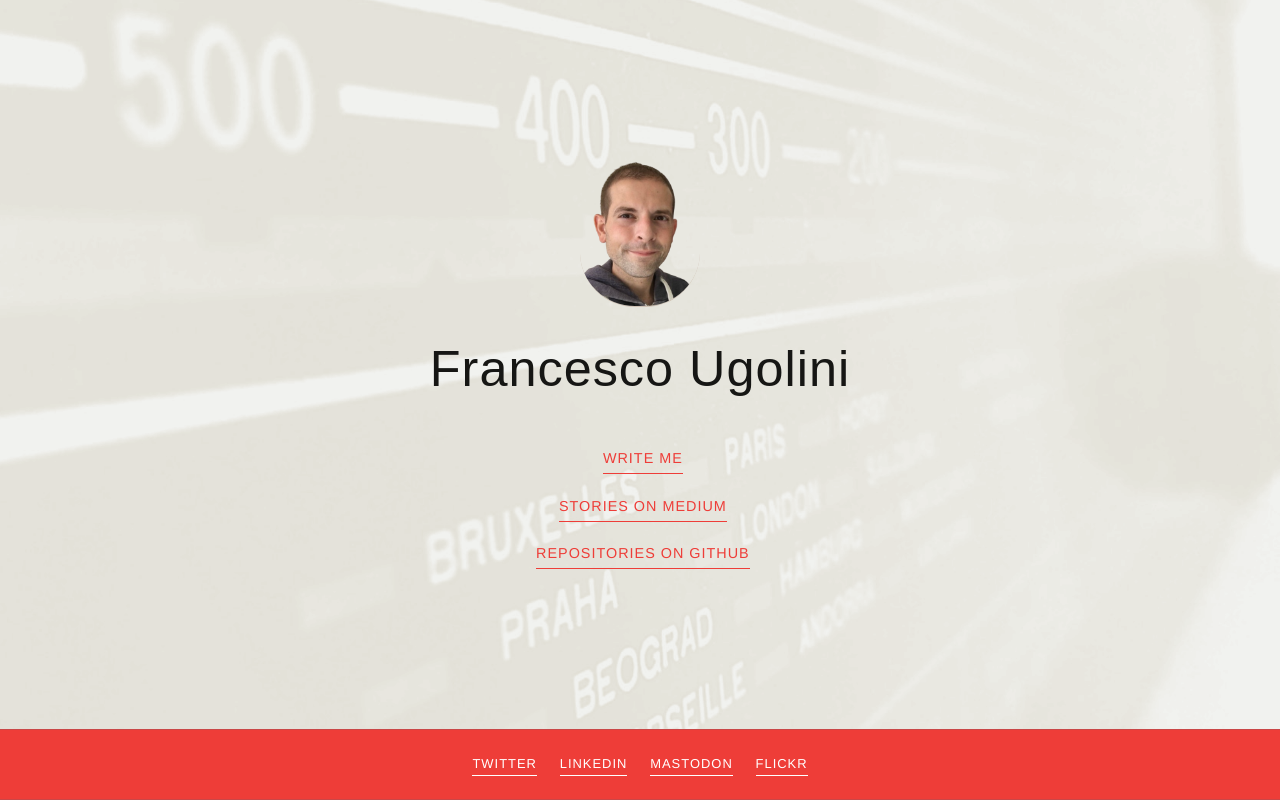
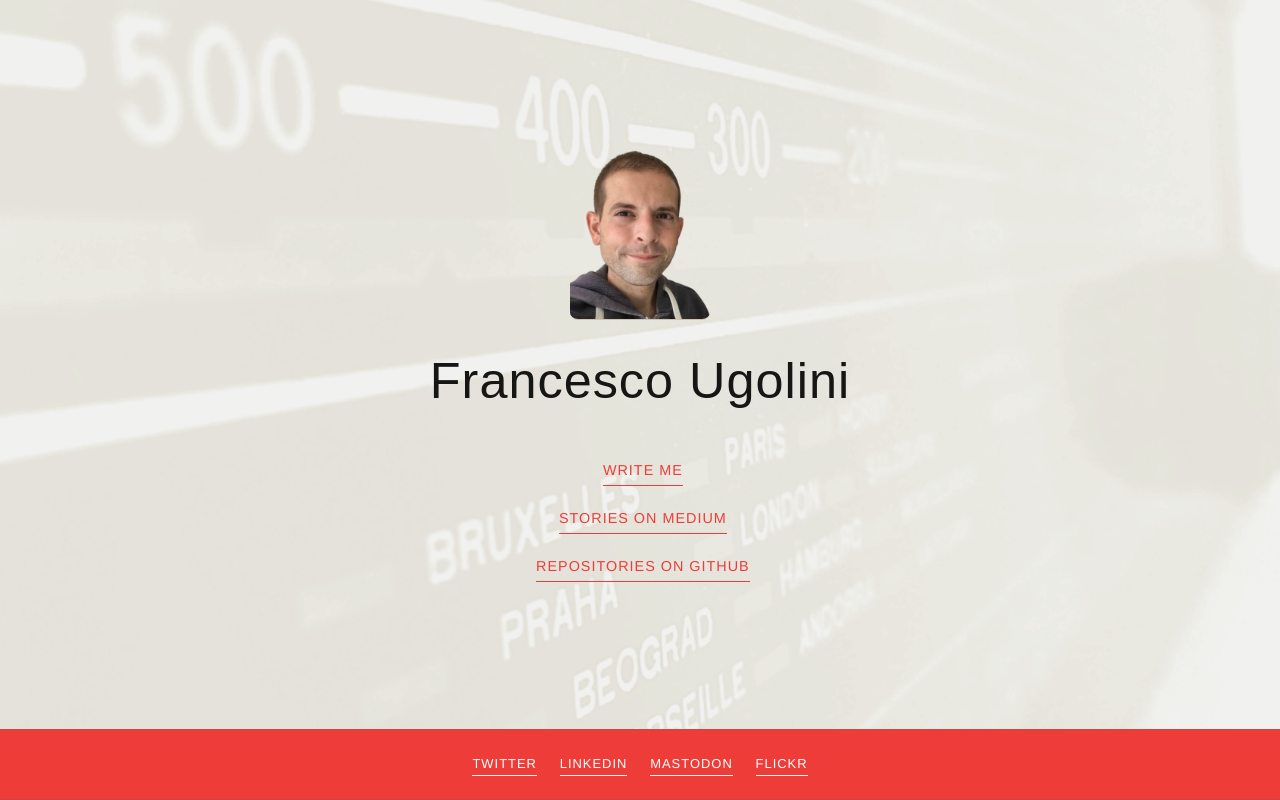
Before and after one commit to francescougolini/francescougolini.github.io, a plain HTML site: page index.html in a window 1280 px wide. Drawn offline with Linux system fonts and the light colour scheme.

Commit message:
Update stylesheet.css

```diff
--- a/stylesheet.css
+++ b/stylesheet.css
@@ -30,10 +30,10 @@ body {
 }
 
 #header-img img {
-	border-radius: 55px;
+	border-radius: 8px;
 	border-bottom: 1px solid #cfc1b4;
 	object-position: left top;
-	width: 120px;
+	width: 140px;
 }
 
 h1 {
```
